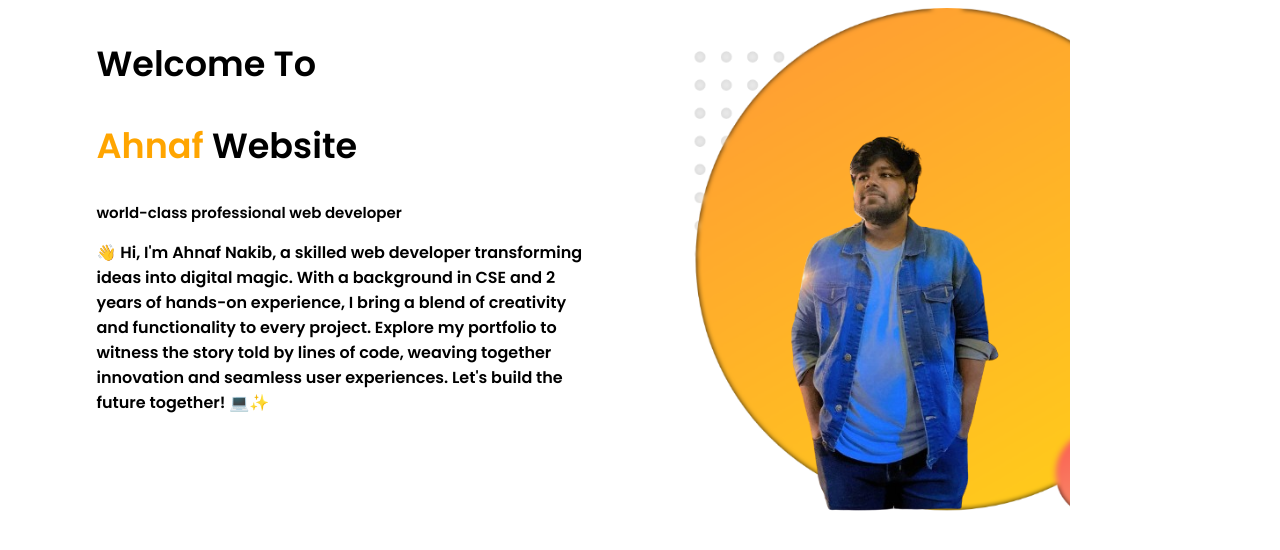
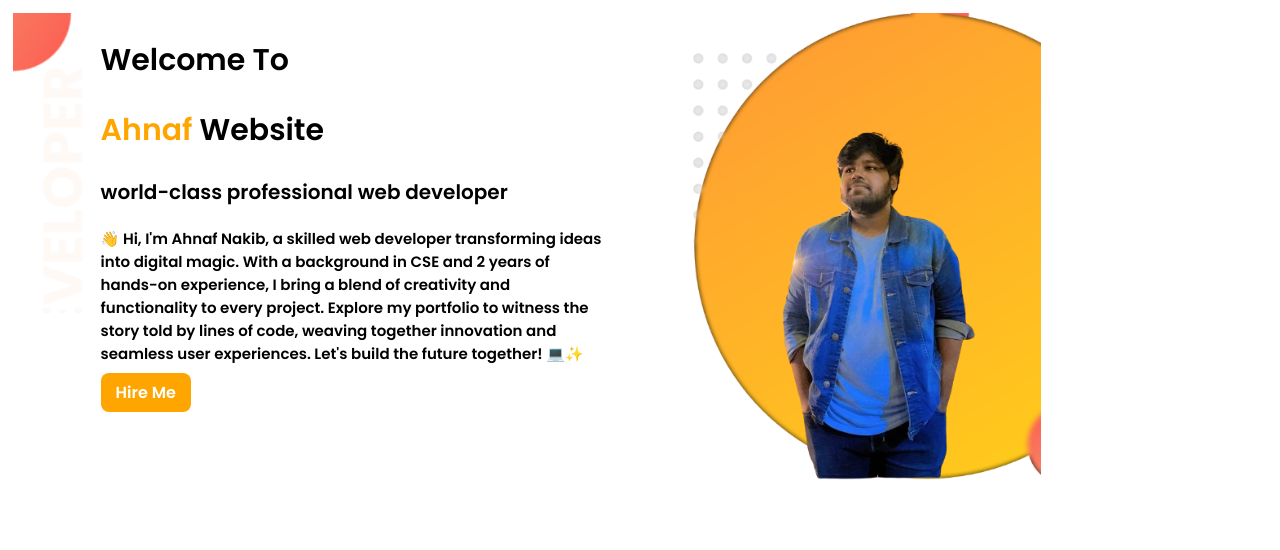
Before and after one commit to ahnaf-nakib/web-protfolio, a plain HTML site: page index.html in a window 1280 px wide. Drawn offline with Linux system fonts and the light colour scheme.

Commit message:
second part

```diff
--- a/index.html
+++ b/index.html
@@ -11,16 +11,18 @@
 </head>
 <body>
 
-    <section>
+    <section class="top-banner">
      <div class="half-width">
         <h1>Welcome To</h1>
         <h1><span class="name-highlight">Ahnaf </span>Website</h1>
         <h3>world-class professional web developer</h3>
         <p>👋 Hi, I'm Ahnaf Nakib, a skilled web developer transforming ideas into digital magic. With a background in CSE and 2 years of hands-on experience, I bring a blend of creativity and functionality to every project. Explore my portfolio to witness the story told by lines of code, weaving together innovation and seamless user experiences. Let's build the future together! 💻✨</p>
 
+        <a class="link-button" target="_blank" href="https://www.linkedin.com/in/ahnaf-nakib-32200418a/">Hire Me</a>
+
      </div>
      <div class="half-width">
-       <img src="images/profile1.png.png" alt="">
+       <img src="images/profile1.png.png">
 
     </div>
     </section>
--- a/style.css
+++ b/style.css
@@ -1,18 +1,22 @@
 body{
     font-family: 'Poppins', sans-serif;
+    margin: 1%;
 }
 
 
 h1{
-font-size: 35px;
+font-size: 30px;
 
+}
+p{
+    font-size: 15px;
 }
 
 .name-highlight{
 color: orange;
 }
 h3{
-    font-size: 15px;
+    font-size: 20px;
 }
 
 .half-width{
@@ -20,8 +24,28 @@ h3{
     float: left;
     margin-left: 5%;
     padding-left: 2%;
+
 }
 .half-width img{
-    width: 75%;
+    width: 70%;
+    height: 100%;
 
 }
+.top-banner{
+   background-image: url("images/top-banner.png");
+
+
+}
+
+section{
+    height: 300px;
+
+}
+.link-button{
+    text-decoration: none;
+    background-color: orange;
+    padding: 8px 15px;
+    border-radius: 8px;
+    color: white;
+    font-weight: 700;
+}
```
